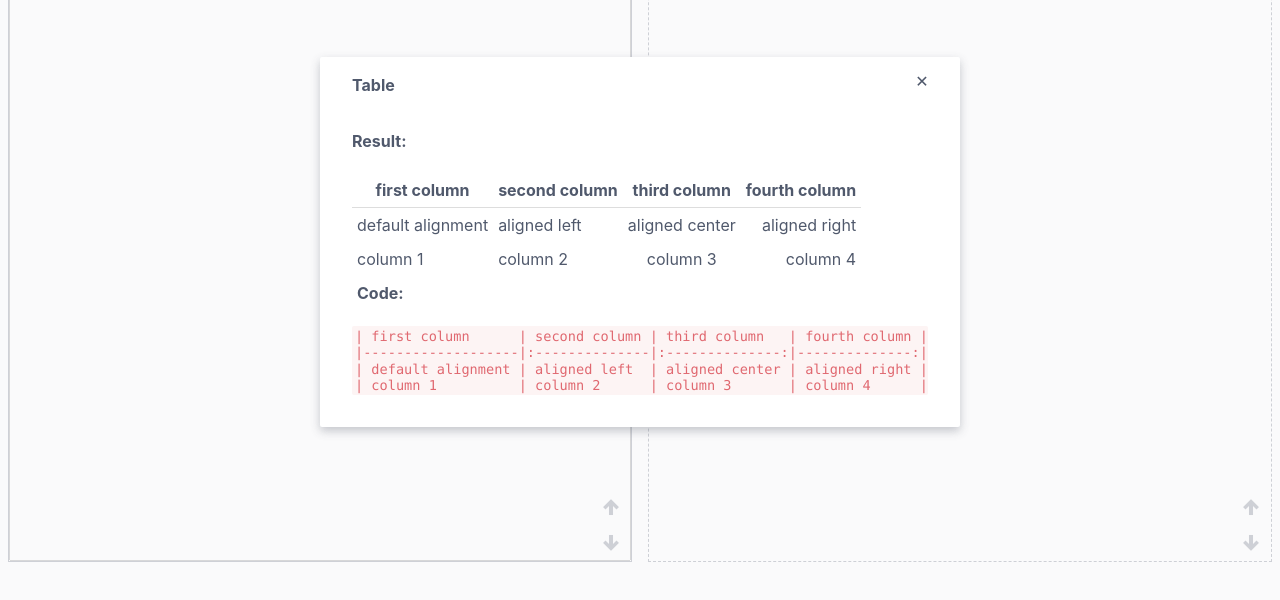
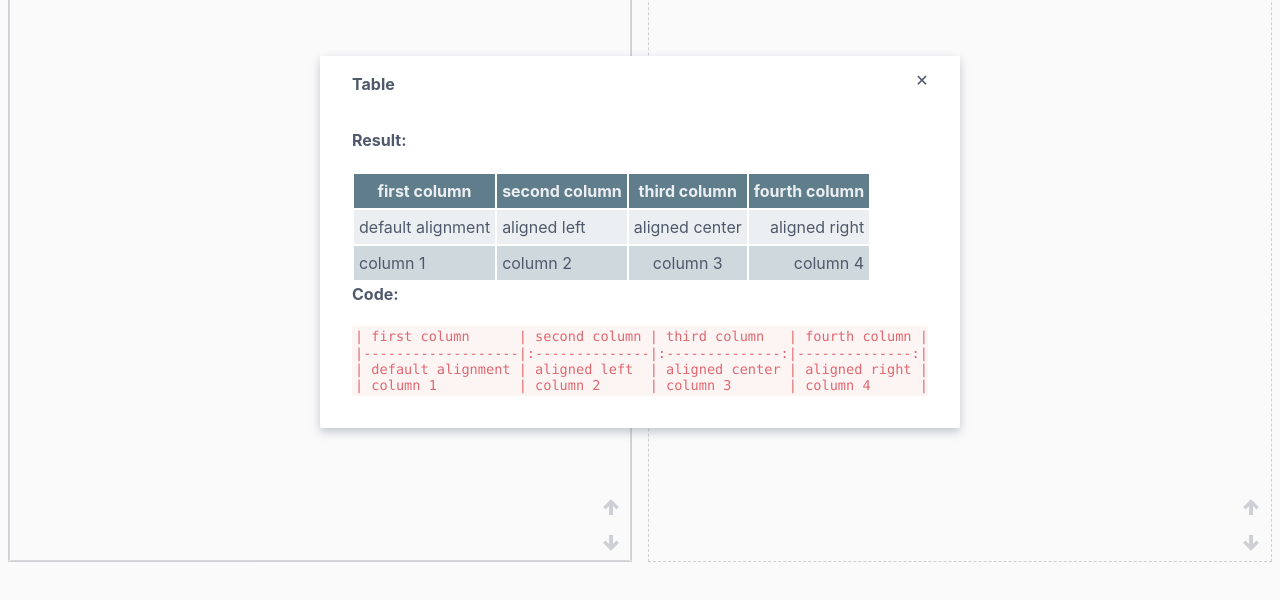
Before and after one commit to ricwtk/markee, a plain HTML site: page index.html in a window 1280 px wide. Both pictures are taken after a click on the element 280 px from the left and 57 px from the top of the page. Shown: the part 158-758 px from the top of the page. Drawn offline with Linux system fonts and the light colour scheme.

Commit message:
format table

````diff
--- a/css/md-themes.css
+++ b/css/md-themes.css
@@ -5,7 +5,6 @@
 }
 
 .md-default a {
-  /* background-color: #eeeeee; */
   color: inherit;
   text-decoration: none;
   border-bottom: 1px dashed;
@@ -18,11 +17,30 @@
 }
 
 .md-default table {
-  border-collapse: collapse;
+  /* border-collapse: collapse; */
 }
 
-.md-default thead {
-  border-bottom: 1px solid #dddddd;
+/* .md-default thead {
+  border-bottom: 2px solid #dddddd;
+} */
+
+
+.md-default thead tr {
+  background-color: #607D8B;
+  color: #ECEFF1;
+}
+
+.md-default tbody tr:nth-child(odd) {
+  background-color: #ECEFF1;
+}
+
+.md-default tbody tr:nth-child(even) {
+  background-color: #CFD8DC;
+}
+
+.md-default tbody tr:hover {
+  box-shadow: 0px 0px 2px 2px #607D8B;
+  z-index: 10;
 }
 
 .md-default td,
--- a/js/custom.js
+++ b/js/custom.js
@@ -139,7 +139,7 @@ const guides = [
       +    "| first column      | second column | third column   | fourth column |" + "\n"
       +    "|-------------------|:--------------|:--------------:|--------------:|" + "\n"
       +    "| default alignment | aligned left  | aligned center | aligned right |" + "\n"
-      +    "| column 1          | column 2      | column 3       | column 4      |" + "\n"
+      +    "| column 1          | column 2      | column 3       | column 4      |" + "\n\n"
       +    "**Code:**\n\n"
       +    "```" + "\n"
       +    "| first column      | second column | third column   | fourth column |" + "\n"
````
